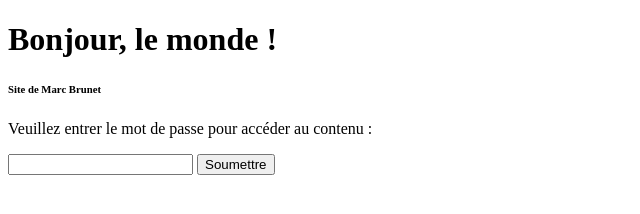
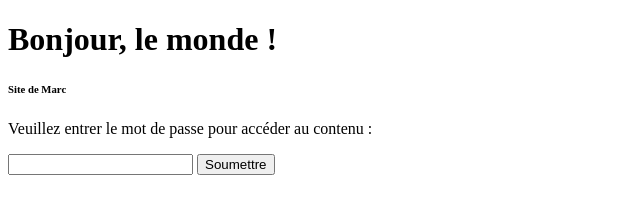
Before and after one commit to marcbrunet2008/marcbrunet2008.github.io, a plain HTML site: page index.html in a window 1280 px wide. Shown: the full height of the page, 0-640 px from the left. Drawn offline with Linux system fonts and the light colour scheme.

Commit message:
Update index.html

```diff
--- a/index.html
+++ b/index.html
@@ -3,7 +3,8 @@
 <head>
     <meta charset="UTF-8">
     <meta name="viewport" content="width=device-width, initial-scale=1.0">
-    <title>Marc Brunet</title>
+    <title>Marc</title>
+    <link rel="shortcut icon" href="favicon.ico" type="image/x-icon" />
     <style>
         #content {
             display: none;
@@ -23,7 +24,7 @@
 </head>
 <body>
     <h1>Bonjour, le monde !</h1>
-    <h6>Site de Marc Brunet</h6>
+    <h6>Site de Marc</h6>
 
     <div id="passwordForm">
         <p>Veuillez entrer le mot de passe pour accéder au contenu :</p>
```
